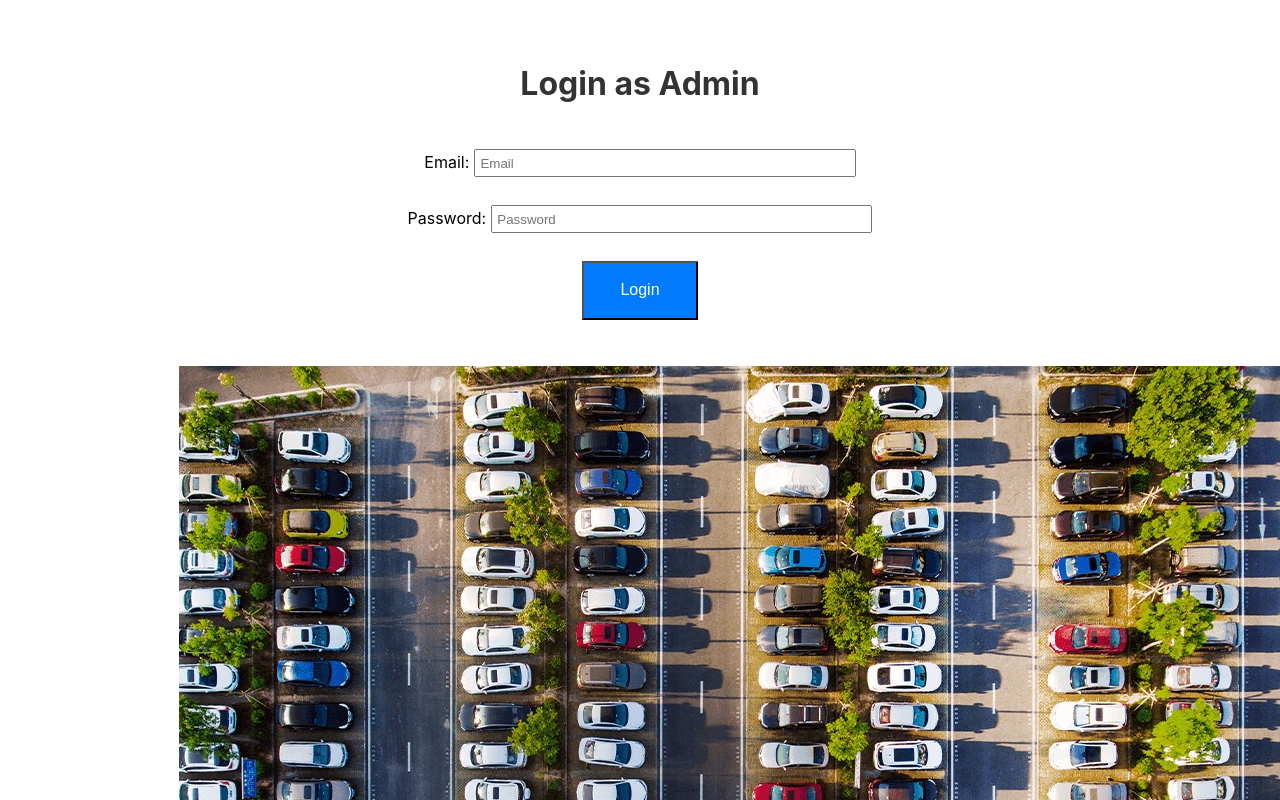
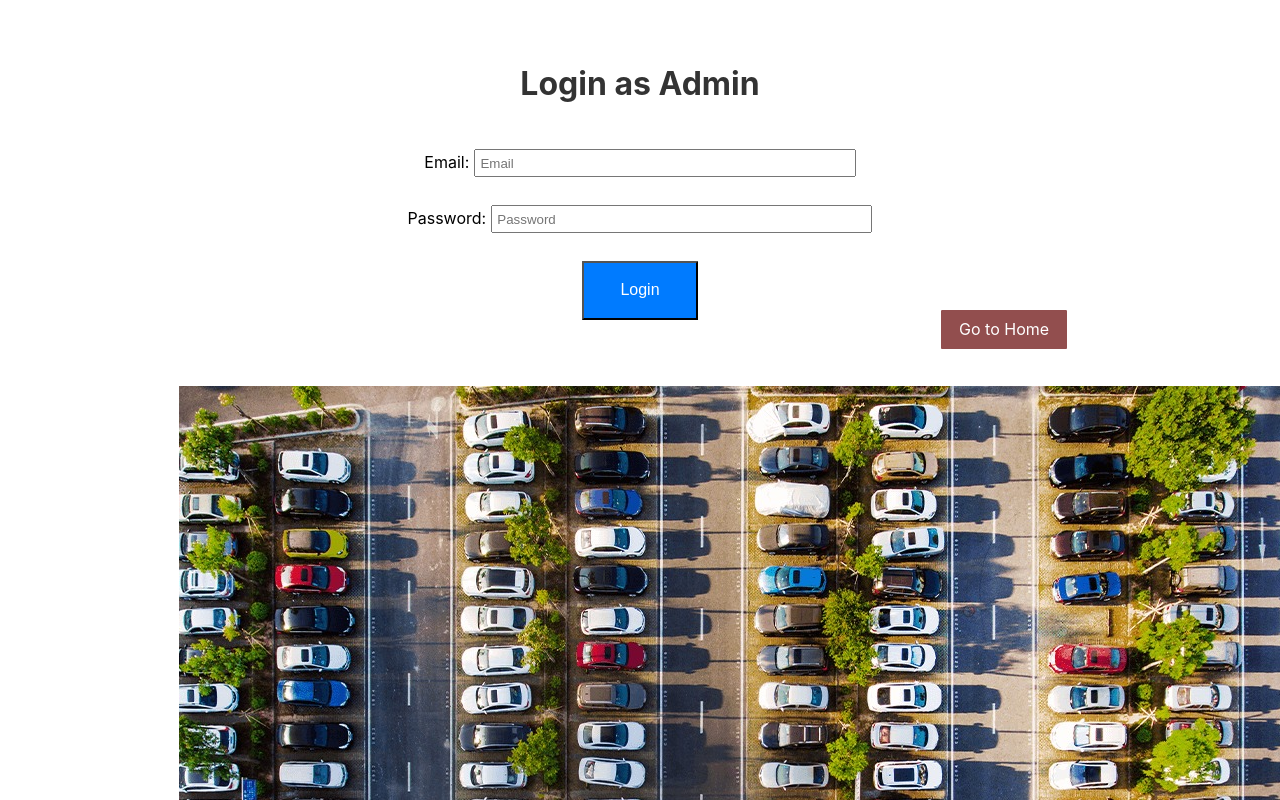
Before and after one commit to AmaanKang/SmartParking, a React (Create React App) app in the folder client/: page /login in a window 1280 px wide. Shown: the top 800 px of the page. Built offline with nearby package versions, Linux system fonts and the light colour scheme; no server answers.

Commit message:
added Home link on Anaytics page

```diff
--- a/client/src/App.js
+++ b/client/src/App.js
@@ -45,7 +45,7 @@ function App() {
         <Route path="/home" element={<HomePage isAdmin={isAdmin} setIsAdmin={setIsAdmin} onAuth={auth}/>} />
         <Route path="/map" element={<MapPage isAdmin={isAdmin}/>} />
         <Route path="/login" element={<Login onAuth={auth} />}/>
-        <Route path="/analytics" element={<Analytics onAuth={auth} />}/>
+        <Route path="/analytics" element={<Analytics isAdmin={isAdmin} />}/>
       </Routes>
     </Router>
   );
--- a/client/src/components/Analytics.js
+++ b/client/src/components/Analytics.js
@@ -1,5 +1,4 @@
 import React, { useEffect, useState } from 'react';
-import io from 'socket.io-client';
 import { Bar } from 'react-chartjs-2';
 // Import Chart.js component too since only Bar component won't work for the graph
 import {
@@ -12,8 +11,9 @@ import {
     Legend,
   } from 'chart.js';
 
-function Analytics({onAuth}){
+function Analytics({isAdmin}){
     const [hourlyAverage, setHourlyAverage] = useState([]);
+    const baseUrl = window.location.origin;
 
     useEffect(() => {
         // Fetch the averages from the database. There is no need to use sockets to get this from server. The server does calculations and store it in the database.
@@ -54,10 +54,13 @@ function Analytics({onAuth}){
     };
 
     return (
-        <div>
+        <div className='analytics-page'>
              <h1>Parking Lot Analytics</h1>
-            {(onAuth) && (
+            {(isAdmin) && (
                 <div>
+                <div className='home-link'>
+                <a href={baseUrl}>Go to Home</a>
+                </div>
                     <Bar
                     key={Math.random()}
                     data={{
--- a/client/src/components/HomePage.css
+++ b/client/src/components/HomePage.css
@@ -1,4 +1,4 @@
-.home-page{
+.home-page, .analytics-page{
     text-align: center;
     padding:5%;
     padding-top: 0;
--- a/client/src/components/login.js
+++ b/client/src/components/login.js
@@ -12,6 +12,7 @@ function Login({onAuth}){
     const [password, setPassword] = useState('');
     const navigate = useNavigate();
     const [message, setMessage] = useState('');
+    const baseUrl = window.location.origin;
 
     // When Login Submit button is clicked
     const login = async (email, password) => {
@@ -58,6 +59,9 @@ function Login({onAuth}){
                 <p style={{color:"red"}}>{message}</p>
                 <button type="submit">Login</button>
             </form>
+            <div className='home-link'>
+                <a href={baseUrl}>Go to Home</a>
+                </div>
             <div className='picture'>
                 <img src={backgroundImage}/>
             </div>
```
Also changed, not shown: 1 other file (tests, documents, lock files or other folders).
